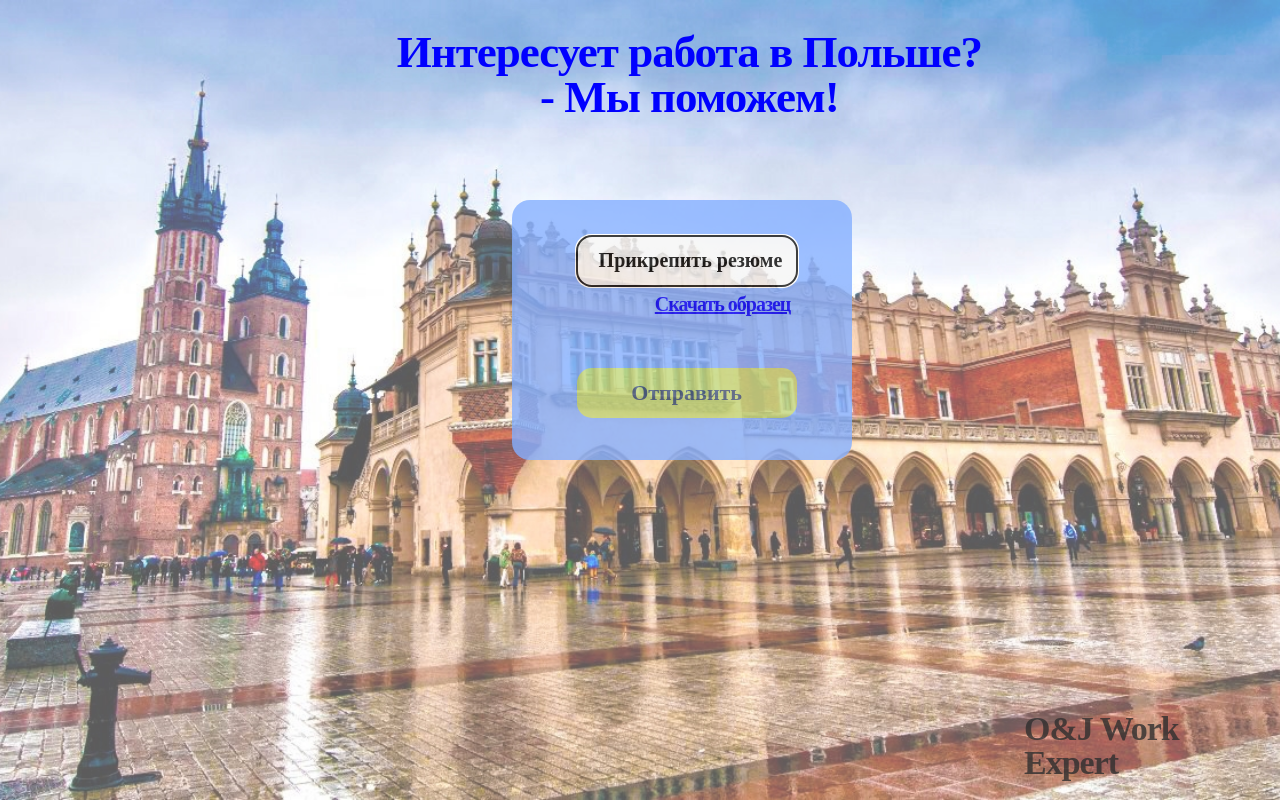
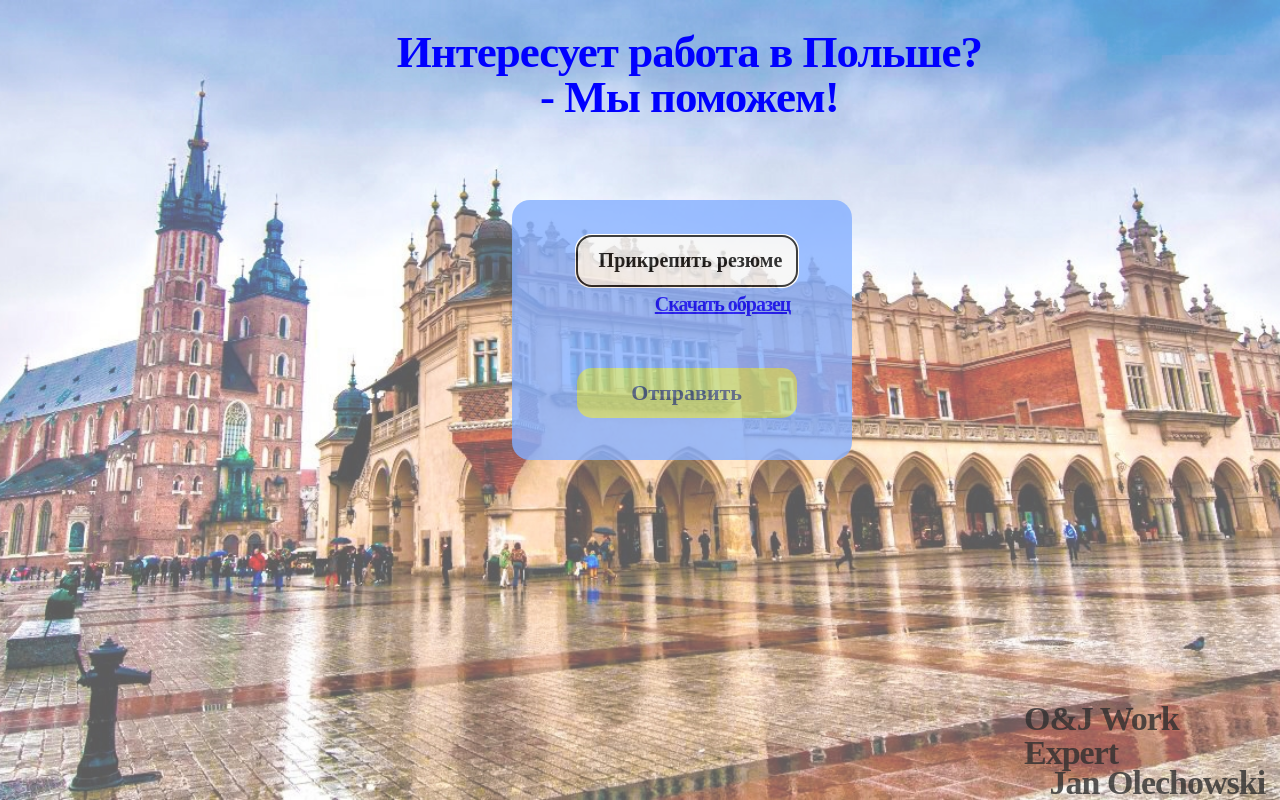
Before and after one commit to MiklashevichDzmitry/Poland_OJ_SPA, a website: page public/index.html in a window 1280 px wide. Drawn offline with Linux system fonts and the light colour scheme.

Commit message:
new header

```diff
--- a/public/css.css
+++ b/public/css.css
@@ -14,8 +14,23 @@
 
 .companyName {
   position: fixed;
-  bottom: 20px;
+  bottom: 30px;
   left: 80%;
+
+  font-family: 'Exo2-Light';
+  font-size: 34px;
+  font-weight: bold;
+  letter-spacing: -1px;
+
+  color: #2F2F2F;
+  opacity: 0.8;
+}
+
+.companyName1 {
+
+  position: fixed;
+  bottom: 0px;
+  left: 82%;
 
   font-family: 'Exo2-Light';
   font-size: 34px;
--- a/public/index.html
+++ b/public/index.html
@@ -15,6 +15,9 @@
 <body>
   <div>
     <h1 class="companyName">O&J Work Expert</h1>
+  </div>
+  <div>
+    <h1 class="companyName1">Jan Olechowski</h1>
   </div>
   <div>
     <h1 class="questionLabel">Интересует работа в Польше? <br /> - Мы поможем!</h1>
```
